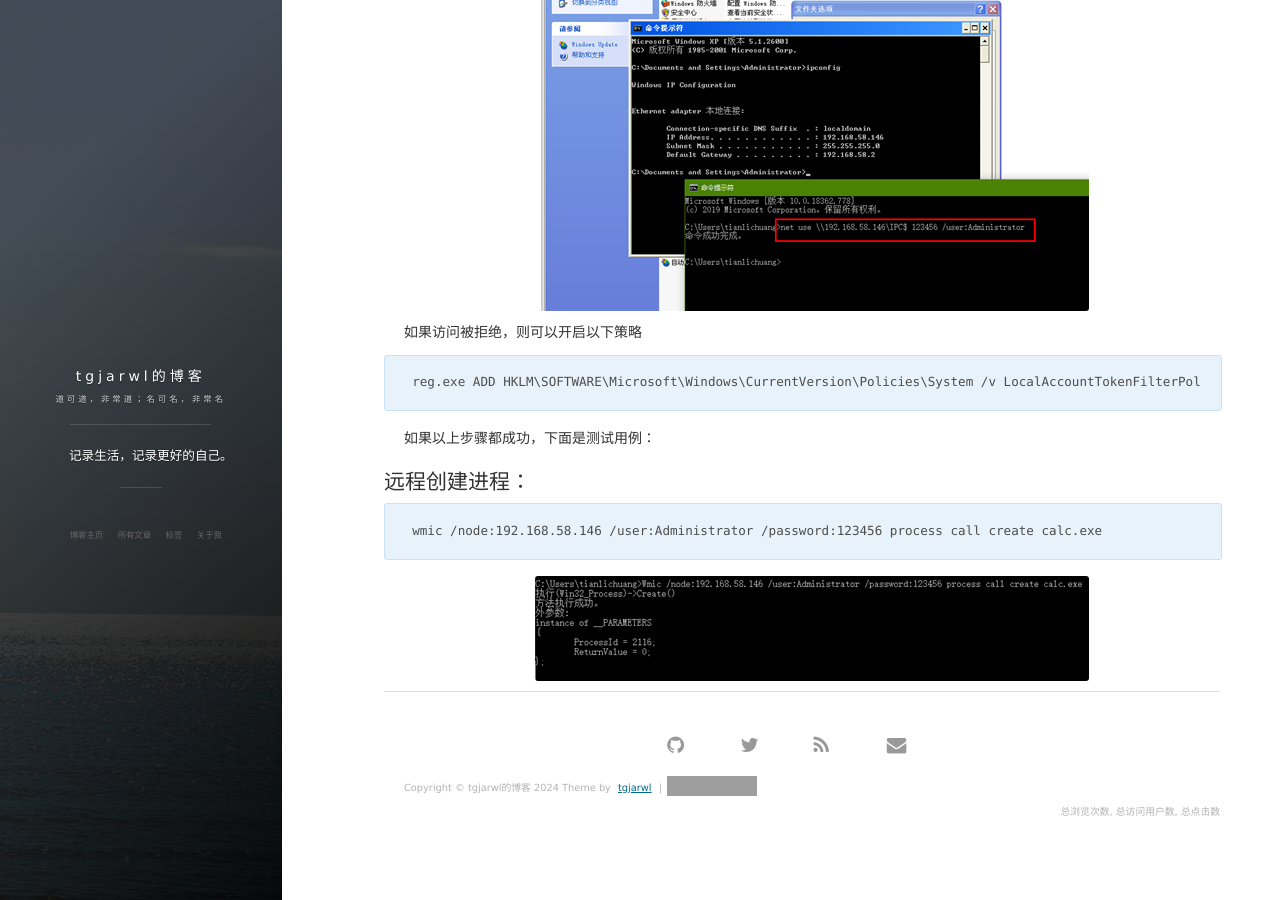
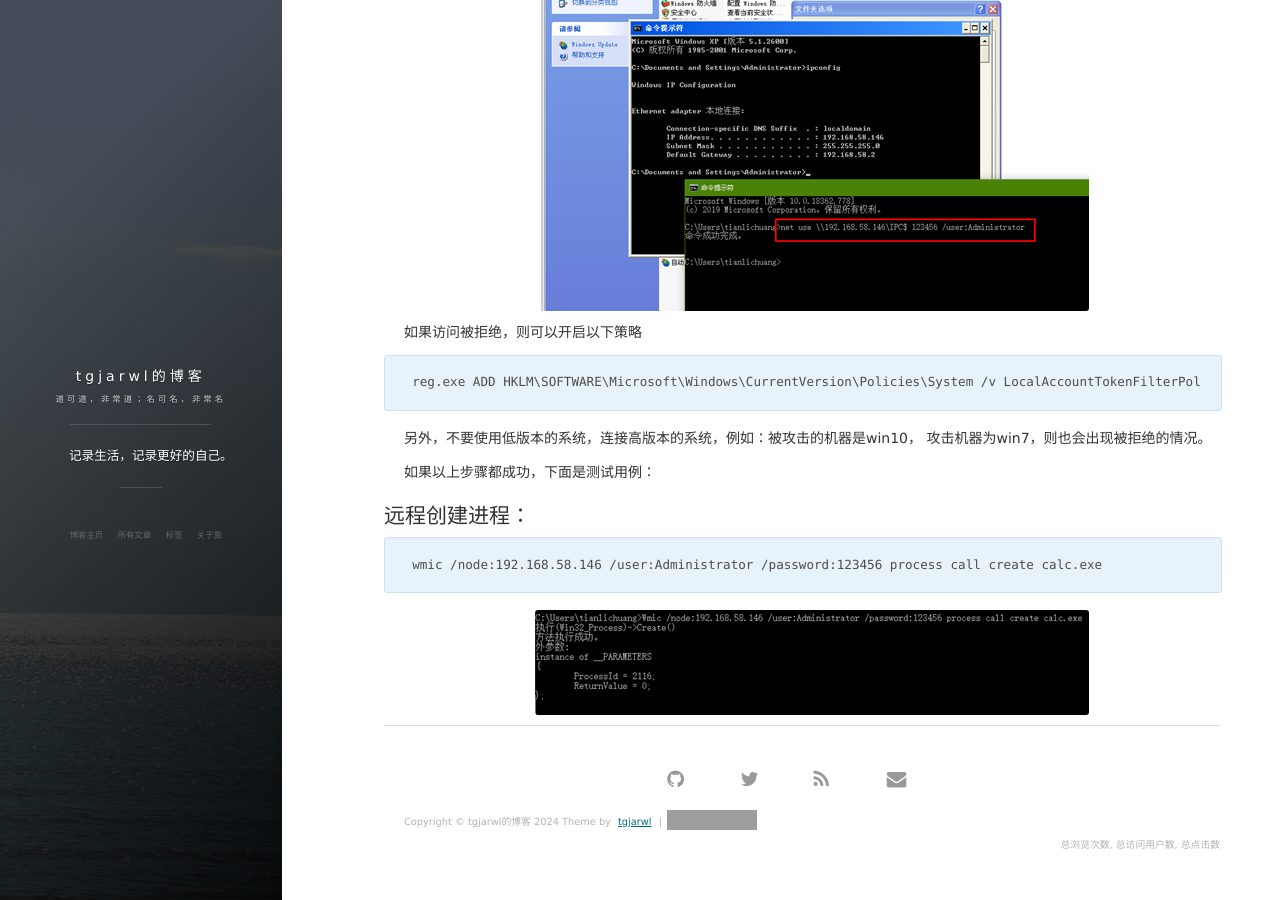
Before and after one commit to tgjarwl/tgjarwl.github.io, a Jekyll site: the page built from _posts/2021-06-21-远程wmi环境配置.md, in a window 1280 px wide and 900 px high, scrolled down 3335 px. Built offline with Jekyll 4.4.1, drawn with Linux system fonts in a browser that asks for light colours; nearby versions of some CDN libraries; comment, search, counter and statistics services are not loaded; grey boxes are pictures that could not be loaded.

Commit message:
Update 2021-06-21-远程wmi环境配置.md

````diff
--- a/_posts/2021-06-21-远程wmi环境配置.md
+++ b/_posts/2021-06-21-远程wmi环境配置.md
@@ -72,6 +72,9 @@ Net use \\ip\IPC$  password /user:username
 reg.exe ADD HKLM\SOFTWARE\Microsoft\Windows\CurrentVersion\Policies\System /v LocalAccountTokenFilterPolicy /t REG_DWORD /d 1 /f
 ```
 
+另外，不要使用低版本的系统，连接高版本的系统，例如：被攻击的机器是win10， 攻击机器为win7，则也会出现被拒绝的情况。
+
+
 如果以上步骤都成功，下面是测试用例：
 
 ## 远程创建进程：
````
